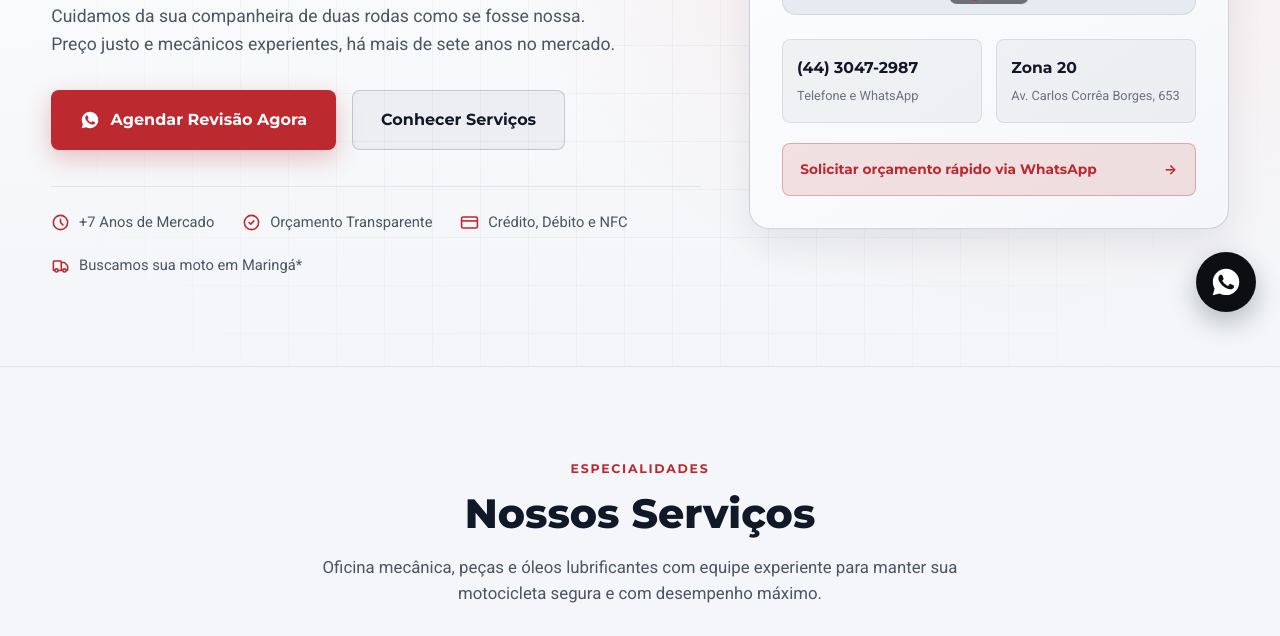
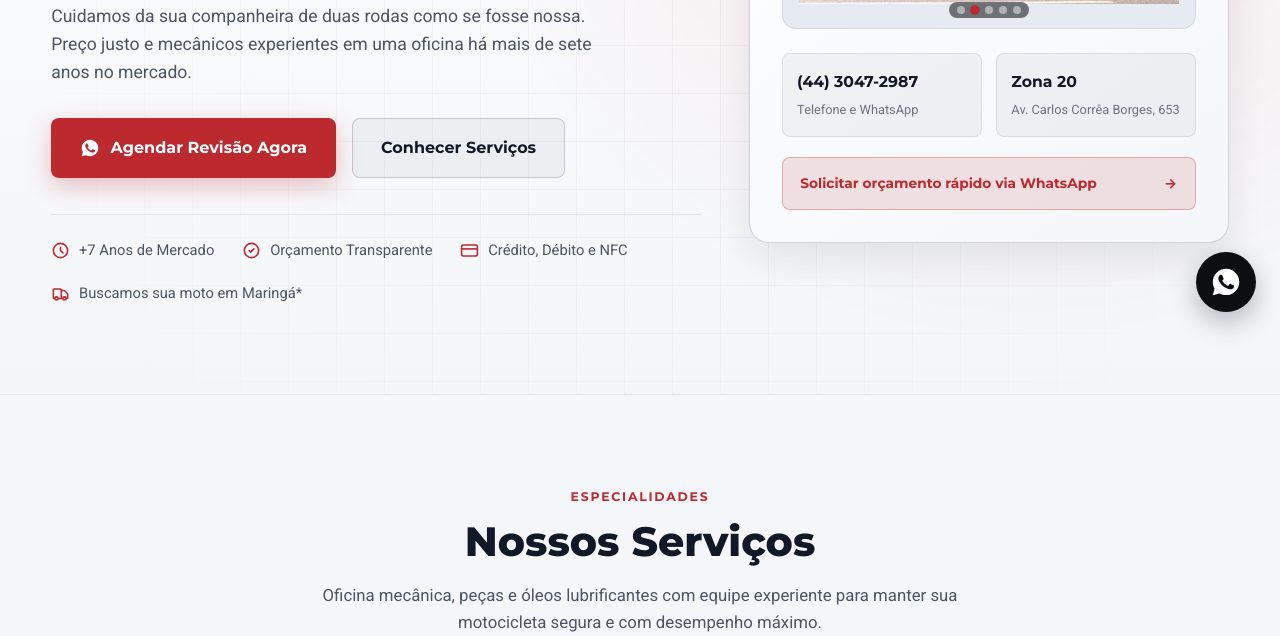
Before and after one commit to adersoncarvalho/braz-motos, a plain HTML site: page index.html in a window 1280 px wide. Shown: the part 464-1100 px from the top of the page. Drawn offline with Linux system fonts and the light colour scheme.

Commit message:
copy: refina subtitulo principal da Hero

```diff
--- a/index.html
+++ b/index.html
@@ -101,7 +101,7 @@
           </h1>
 
           <p class="hero__subtitle">
-            Cuidamos da sua companheira de duas rodas como se fosse nossa. Preço justo e mecânicos experientes, há mais de sete anos no mercado.
+            Cuidamos da sua companheira de duas rodas como se fosse nossa. Preço justo e mecânicos experientes em uma oficina há mais de sete anos no mercado.
           </p>
 
           <div class="hero__cta-group">
```
